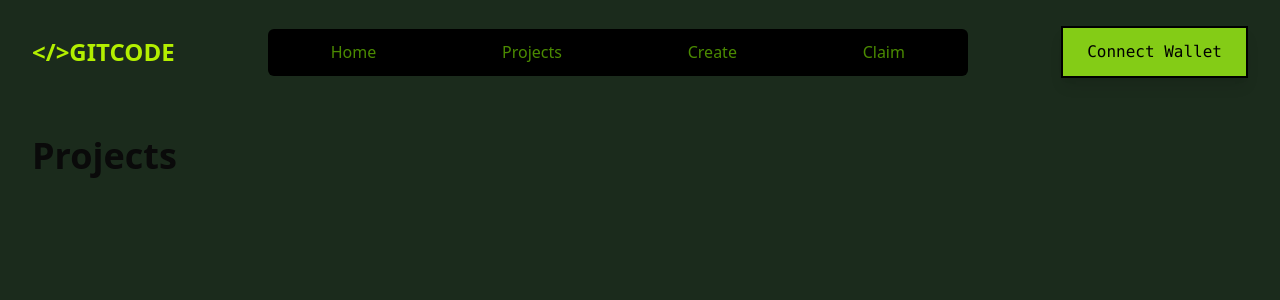
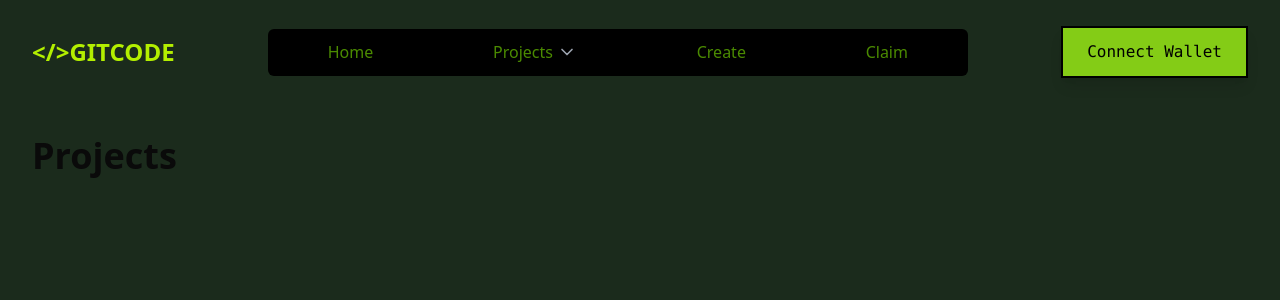
Before and after one commit to AdityaCubicles45/TheGitcode, a Next.js app in the folder gitcodeweb/: page /Projects in a window 1280 px wide. Shown: the top 300 px of the page. Built offline with nearby package versions, Linux system fonts and the light colour scheme; what tailwindcss-motion would draw is missing.

Commit message:
spline intigrate but not completed

```diff
--- a/gitcodeweb/app/components/Navbar.tsx
+++ b/gitcodeweb/app/components/Navbar.tsx
@@ -1,12 +1,16 @@
 'use client';
 
 import React, { useState } from 'react';
-import { Menu, X } from 'lucide-react';
+import { Menu, X, ChevronDown } from 'lucide-react';
 import Link from 'next/link';
 import { usePathname } from 'next/navigation';
+import { Popover, Transition } from '@headlessui/react';
+import { Fragment } from 'react';
+import { Award, Heart } from 'lucide-react';
 
 const Navbar = () => {
   const [isMenuOpen, setIsMenuOpen] = useState(false);
+  const [isDropdownOpen, setIsDropdownOpen] = useState(false);
   const pathname = usePathname();
 
   const navItems = [
@@ -16,29 +20,81 @@ const Navbar = () => {
     { name: 'Claim', href: '/claim' },
   ];
 
+  const products = [
+    {
+      name: 'Contribute',
+      description: 'Find bounties and contribute to projects',
+      href: '/bounties',
+      icon: Award,
+    },
+    {
+      name: 'Sponsor Projects',
+      description: 'Support contributors by funding projects',
+      href: '/projects',
+      icon: Heart,
+    },
+  ];
+
   return (
     <nav className="w-full h-[13vh] relative">
       {/* Desktop View */}
       <div className="hidden md:flex w-full flex-row justify-between px-8 h-[13vh]">
         <div className="flex flex-row items-center">
           <Link href="/">
-            <div className="text-2xl font-bold text-[#B3EF00] cursor-pointer motion-preset-float ">{`</>GITCODE`}</div>
+            <div className="text-2xl font-bold text-[#B3EF00] cursor-pointer motion-preset-float ">{'</>'}GITCODE</div>
           </Link>
         </div>
         <div className="flex flex-row items-center">
           <div className="flex flex-row items-center w-[700px] h-[47px] bg-black justify-around text-[#B3EF00] rounded-md font-thin">
             {navItems.map((item) => (
-              <Link key={item.name} href={item.href}>
-                <div
-                  className={`${
-                    pathname === item.href
-                      ? 'font-bold text-[#B3EF00]'
-                      : 'font-thin text-[#4B8B00]'
-                  } cursor-pointer transition-all duration-150`}
-                >
-                  {item.name}
-                </div>
-              </Link>
+              <div
+                key={item.name}
+                className="relative"
+                onMouseLeave={() => setIsDropdownOpen(false)}
+              >
+                {item.name === 'Projects' ? (
+                  <>
+                    <button
+                      onClick={() => setIsDropdownOpen(!isDropdownOpen)}
+                      className={`flex items-center gap-x-1 ${pathname === item.href ? 'font-bold text-[#B3EF00]' : 'font-thin text-[#4B8B00]'}`}
+                    >
+                      {item.name}
+                      <ChevronDown className="flex-none w-5 h-5 text-gray-400" aria-hidden="true" />
+                    </button>
+                    {isDropdownOpen && (
+                      <Popover className="absolute top-full z-10 mt-1 w-[390px] rounded-2xl bg-black dark:bg-black border   border-[#B3EF00] shadow-lg ring-1 ring-gray-900/5">
+                        <div className="p-4">
+                          {products.map((product) => (
+                            <div
+                              key={product.name}
+                              className="group relative flex items-center gap-x-6 rounded-lg p-4 text-sm leading-6 hover:bg-[#B3EF00] dark:hover:bg-[#111] transition duration-150"
+                            >
+                              <div className="flex h-11 w-11 flex-none items-center justify-center rounded-lg bg-gray-50 dark:bg-[#111] group-hover:bg-white dark:group-hover:bg-[#333]">
+                                <product.icon className="h-6 w-6 text-gray-600 dark:text-[#999] group-hover:-[#B3EF00]" aria-hidden="true" />
+                              </div>
+                              <div className="flex-auto ">
+                                <Link href={product.href} className="block font-semibold hover:text-black">
+                                  {product.name}
+                                  <span className="absolute inset-0" />
+                                </Link>
+                                <p className="mt-1 text-gray-200 ">{product.description}</p>
+                              </div>
+                            </div>
+                          ))}
+                        </div>
+                      </Popover>
+                    )}
+                  </>
+                ) : (
+                  <Link href={item.href}>
+                    <div
+                      className={`${pathname === item.href ? 'font-bold text-[#B3EF00]' : 'font-thin text-[#4B8B00]'} cursor-pointer transition-all duration-150`}
+                    >
+                      {item.name}
+                    </div>
+                  </Link>
+                )}
+              </div>
             ))}
           </div>
         </div>
@@ -52,7 +108,7 @@ const Navbar = () => {
       {/* Mobile View */}
       <div className="md:hidden w-full flex justify-between items-center px-4 h-full">
         <Link href="/">
-          <div className="text-xl font-bold text-[#B3EF00] cursor-pointer">{`</>GITCODE`}</div>
+          <div className="text-xl font-bold text-[#B3EF00] cursor-pointer">{'</>'}GITCODE</div>
         </Link>
         <button
           onClick={() => setIsMenuOpen(!isMenuOpen)}
@@ -65,9 +121,7 @@ const Navbar = () => {
 
       {/* Full-screen Mobile Menu */}
       <div
-        className={`md:hidden fixed inset-0 bg-black transition-transform duration-300 ease-in-out ${
-          isMenuOpen ? 'translate-x-0' : 'translate-x-full'
-        }`}
+        className={`md:hidden fixed inset-0 bg-black transition-transform duration-300 ease-in-out ${isMenuOpen ? 'translate-x-0' : 'translate-x-full'}`}
       >
         <div className="flex flex-col items-center justify-center h-full space-y-8 px-4">
           {navItems.map((item) => (
@@ -77,11 +131,7 @@ const Navbar = () => {
               onClick={() => setIsMenuOpen(false)}
             >
               <div
-                className={`${
-                  pathname === item.href
-                    ? 'font-bold text-[#B3EF00] text-2xl'
-                    : 'font-thin text-[#4B8B00] text-2xl'
-                } cursor-pointer transition-all duration-150`}
+                className={`${pathname === item.href ? 'font-bold text-[#B3EF00] text-2xl' : 'font-thin text-[#4B8B00] text-2xl'} cursor-pointer transition-all duration-150`}
               >
                 {item.name}
               </div>
--- /dev/null
+++ b/gitcodeweb/app/components/hero.tsx
@@ -0,0 +1,40 @@
+import { Heart } from "lucide-react";
+import Spline from '@splinetool/react-spline/next';
+
+// import HI from "./components/hi";
+
+export default function Home() {
+  return (
+    <main className="min-h-screen text-[#B5F004] flex flex-col items-center m-16 gap-12">
+      <div className="flex flex-col  w-full max-w-[1239px] h-[314px]">
+        <h1 className="self-end lg:w-[400px] lg:text-[18px] text-end text-[12px] w-[200px]  ">
+          Grow your impact, and be part of a thriving network where every contribution counts.
+        </h1>
+        <p className="self-start lg:w-[195px] lg:text-[42px] font-trap text-[28px] w-[30px]">Welcome to</p>
+        <p className="self-center font-trap text-center w-full lg:text-[175px] lg:-mt-[120px] pl-8 text-[40px] -mt-[40px]  px-4">
+          {`{Gitcodĕ-V3}`}
+        </p>
+
+      </div>
+      <div className=" bg-red-400">
+
+            <Spline scene="https://prod.spline.design/6zqR6qiVBWt8MU1Y/scene.splinecode" />
+
+
+      </div>
+      <div className="flex flex-col gap-6 " >
+        <p className="text-[#B5F001] text-center">Coming Soon...</p>
+        <div className="flex flex-row gap-8" >
+          <button className="w-[124px] h-[50px] bg-[#B5F001] text-black font-medium flex items-center justify-center gap-2">
+            <Heart size={24} className="" /> Sponser
+            </button>
+            <button className="w-[124px] h-[50px] border-4 border-[#B5F001]">
+            Contribute
+            </button>
+
+        </div>
+      </div>
+
+    </main>
+  );
+}
--- a/gitcodeweb/app/globals.css
+++ b/gitcodeweb/app/globals.css
@@ -71,3 +71,11 @@
   font-weight: 400;
   font-style: normal;
 }
+.spline-container {
+  position: absolute;
+  left: calc(50% - 25px); /* Adjust based on your design */
+  top: 50%; /* Adjust this too */
+  transform: translateY(-50%);
+  width: 50px; /* Adjust size */
+  height: 50px; /* Adjust size */
+}
--- a/gitcodeweb/app/page.tsx
+++ b/gitcodeweb/app/page.tsx
@@ -1,33 +1,14 @@
-import { Heart } from "lucide-react";
+import React from 'react'
+import Navbar from './components/Navbar'
+import Hero from './components/hero'
 
-export default function Home() {
+const page = () => {
   return (
-    <main className="min-h-screen text-[#B5F004] flex flex-col items-center m-16 gap-12">
-      <div className="flex flex-col  w-full max-w-[1239px] h-[314px]">
-        <h1 className="self-end lg:w-[400px] lg:text-[18px] text-end text-[12px] w-[200px]  ">
-          Grow your impact, and be part of a thriving network where every contribution counts.
-        </h1>
-        <p className="self-start lg:w-[195px] lg:text-[42px] text-[28px] w-[30px]">Welcome to</p>
-        <p className="self-center font-trap text-center w-full lg:text-[175px] lg:-mt-[120px] pl-8 text-[40px] -mt-[40px]  px-4">
-          {`{Gitcodĕ-V3}`}
-        </p>
+    <div>
+      {/* <Navbar/> */}
+      <Hero/>
+    </div>
+  )
+}
 
-      </div>
-      <div className="w-24 h-24 bg-red-400">
-        {/* bot */}
-      </div>
-      <div className="flex flex-col gap-6 " >
-        <p className="text-[#B5F001] text-center">Coming Soon...</p>
-        <div className="flex flex-row gap-8" >
-          <button className="w-[124px] h-[50px] bg-[#B5F001] text-black font-medium flex items-center justify-center gap-2">
-            <Heart size={24} className="" /> Sponser
-            </button>
-            <button className="w-[124px] h-[50px] border-4 border-[#B5F001]">
-            Contribute
-            </button>
-
-        </div>
-      </div>
-    </main>
-  );
-}
+export default page
--- a/gitcodeweb/package.json
+++ b/gitcodeweb/package.json
@@ -9,7 +9,11 @@
     "lint": "next lint"
   },
   "dependencies": {
+    "@headlessui/react": "^2.2.0",
+    "@heroicons/react": "^2.2.0",
     "@radix-ui/react-dropdown-menu": "^2.1.2",
+    "@splinetool/react-spline": "^4.0.0",
+    "@splinetool/runtime": "^1.9.48",
     "class-variance-authority": "^0.7.1",
     "clsx": "^2.1.1",
     "lucide-react": "^0.468.0",
@@ -22,7 +26,7 @@
   },
   "devDependencies": {
     "@types/node": "^20",
-    "@types/react": "^19",
+    "@types/react": "^19.0.1",
     "@types/react-dom": "^19",
     "eslint": "^8",
     "eslint-config-next": "15.0.4",
```
Also changed, not shown: gitcodeweb/app/page.module.css (added), 1 other file (tests, documents, lock files or other folders).
